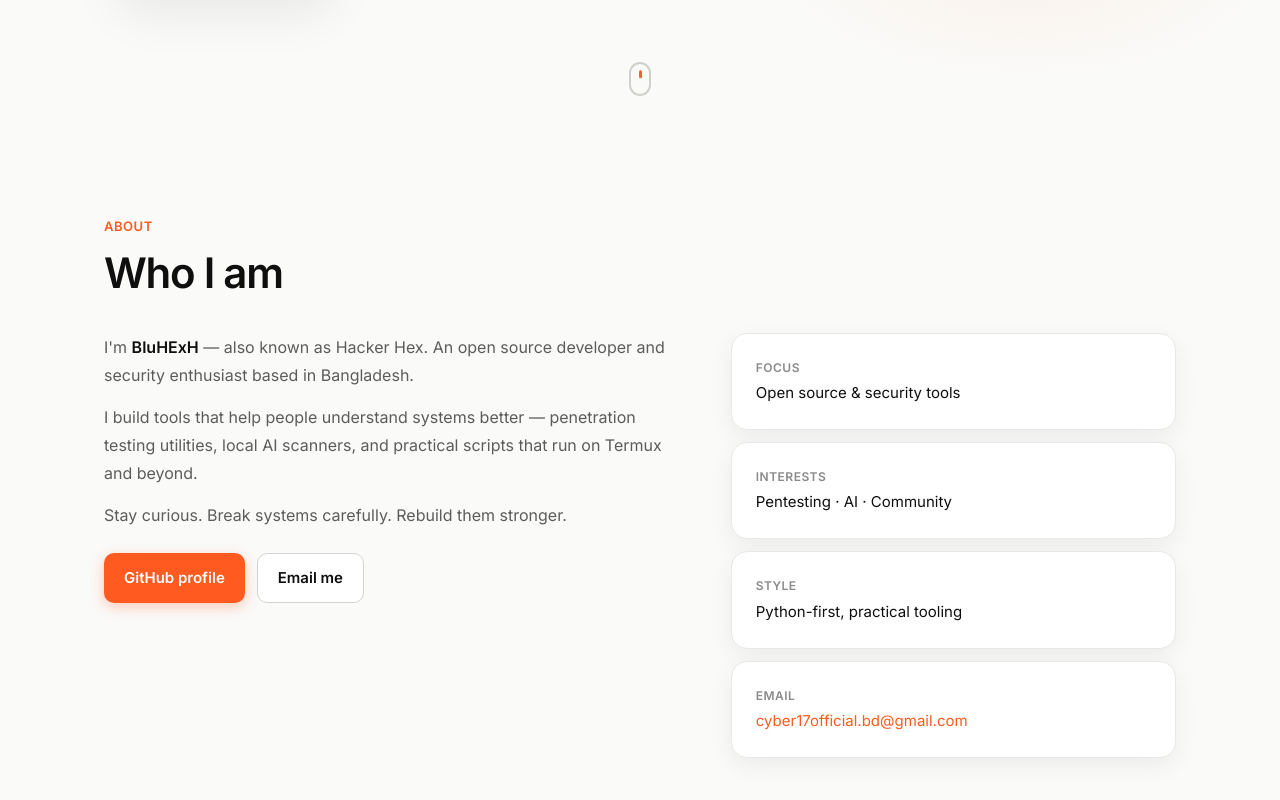
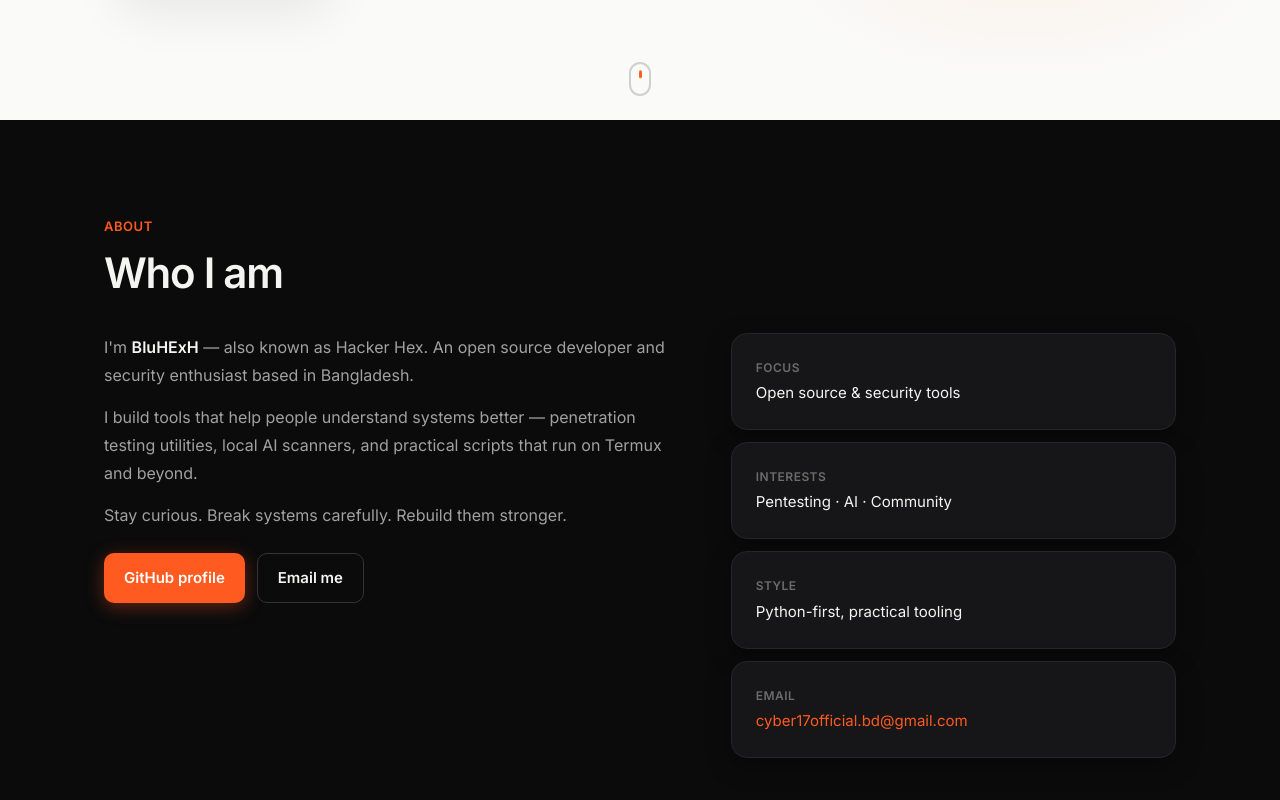
Before and after one commit to BluHExH/portfolio, a React (Vite) app: page / in a window 1280 px wide. Shown: the part 680-1480 px from the top of the page. Built offline with nearby package versions, Linux system fonts and the light colour scheme.

Commit message:
Switch to dark theme - keep HEX Forge layout with dark colors

```diff
--- a/src/index.css
+++ b/src/index.css
@@ -1,16 +1,18 @@
 :root {
-  --bg: #FAFAF9;
-  --surface: #FFFFFF;
-  --text: #0F0F0F;
-  --text-secondary: #5C5C5C;
-  --text-muted: #8A8A8A;
+  --bg: #0B0B0C;
+  --bg-elevated: #121214;
+  --surface: #161618;
+  --surface-2: #1C1C1F;
+  --text: #F4F4F2;
+  --text-secondary: #A1A1A0;
+  --text-muted: #6B6B6A;
   --accent: #FF5A1F;
-  --accent-hover: #E84E15;
-  --accent-soft: rgba(255, 90, 31, 0.12);
-  --border: #E8E8E6;
-  --border-strong: #D4D4D0;
-  --shadow: 0 20px 50px rgba(15, 15, 15, 0.08);
-  --shadow-sm: 0 8px 24px rgba(15, 15, 15, 0.06);
+  --accent-hover: #FF6D38;
+  --accent-soft: rgba(255, 90, 31, 0.14);
+  --border: #262628;
+  --border-strong: #343438;
+  --shadow: 0 20px 50px rgba(0, 0, 0, 0.45);
+  --shadow-sm: 0 8px 24px rgba(0, 0, 0, 0.35);
   --font: Inter, system-ui, -apple-system, sans-serif;
   --mono: "JetBrains Mono", ui-monospace, monospace;
   --radius: 16px;
@@ -47,6 +49,7 @@ button { font-family: inherit; cursor: pointer; border: none; background: none;
   letter-spacing: -0.03em;
   line-height: 1.15;
   margin-bottom: 12px;
+  color: var(--text);
 }
 .section-desc {
   color: var(--text-secondary);
@@ -68,15 +71,15 @@ button { font-family: inherit; cursor: pointer; border: none; background: none;
 .btn-primary {
   background: var(--accent);
   color: #fff;
-  box-shadow: 0 4px 14px rgba(255, 90, 31, 0.3);
+  box-shadow: 0 4px 18px rgba(255, 90, 31, 0.35);
 }
 .btn-primary:hover { background: var(--accent-hover); transform: translateY(-1px); }
 .btn-secondary {
-  background: #fff;
+  background: transparent;
   color: var(--text);
   border: 1px solid var(--border-strong);
 }
-.btn-secondary:hover { border-color: #aaa; transform: translateY(-1px); }
+.btn-secondary:hover { border-color: var(--text-muted); transform: translateY(-1px); }
 
 .card {
   background: var(--surface);
@@ -84,10 +87,11 @@ button { font-family: inherit; cursor: pointer; border: none; background: none;
   border-radius: var(--radius);
   padding: 24px;
   box-shadow: var(--shadow-sm);
-  transition: transform 0.2s ease, box-shadow 0.2s ease;
+  transition: transform 0.2s ease, box-shadow 0.2s ease, border-color 0.2s ease;
 }
 .card:hover {
   transform: translateY(-3px);
+  border-color: var(--border-strong);
   box-shadow: var(--shadow);
 }
 
@@ -114,5 +118,7 @@ button { font-family: inherit; cursor: pointer; border: none; background: none;
 .stagger.visible > *:nth-child(6) { transition-delay: 0.3s; opacity: 1; transform: none; }
 
 ::-webkit-scrollbar { width: 8px; }
-::-webkit-scrollbar-thumb { background: #ccc; border-radius: 4px; }
+::-webkit-scrollbar-track { background: var(--bg); }
+::-webkit-scrollbar-thumb { background: #333; border-radius: 4px; }
+::-webkit-scrollbar-thumb:hover { background: #444; }
 ::selection { background: var(--accent); color: #fff; }
```
